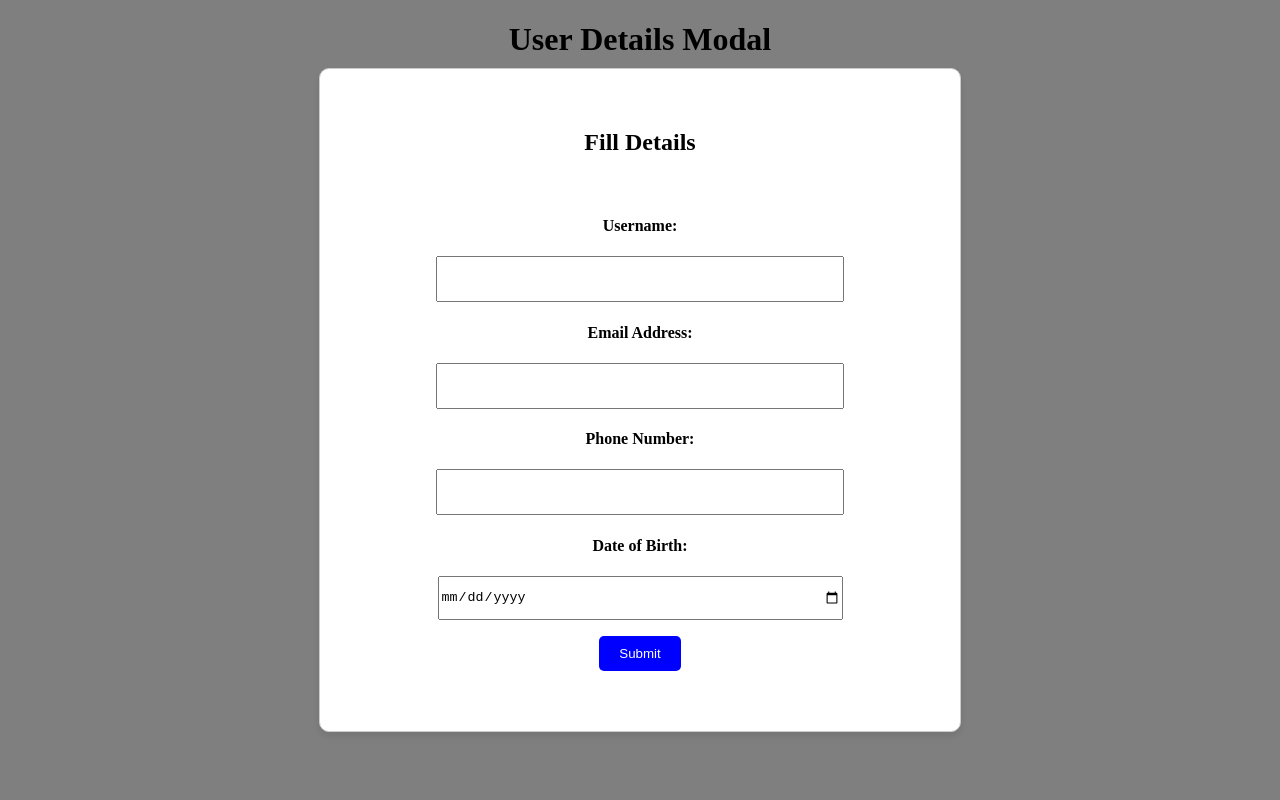
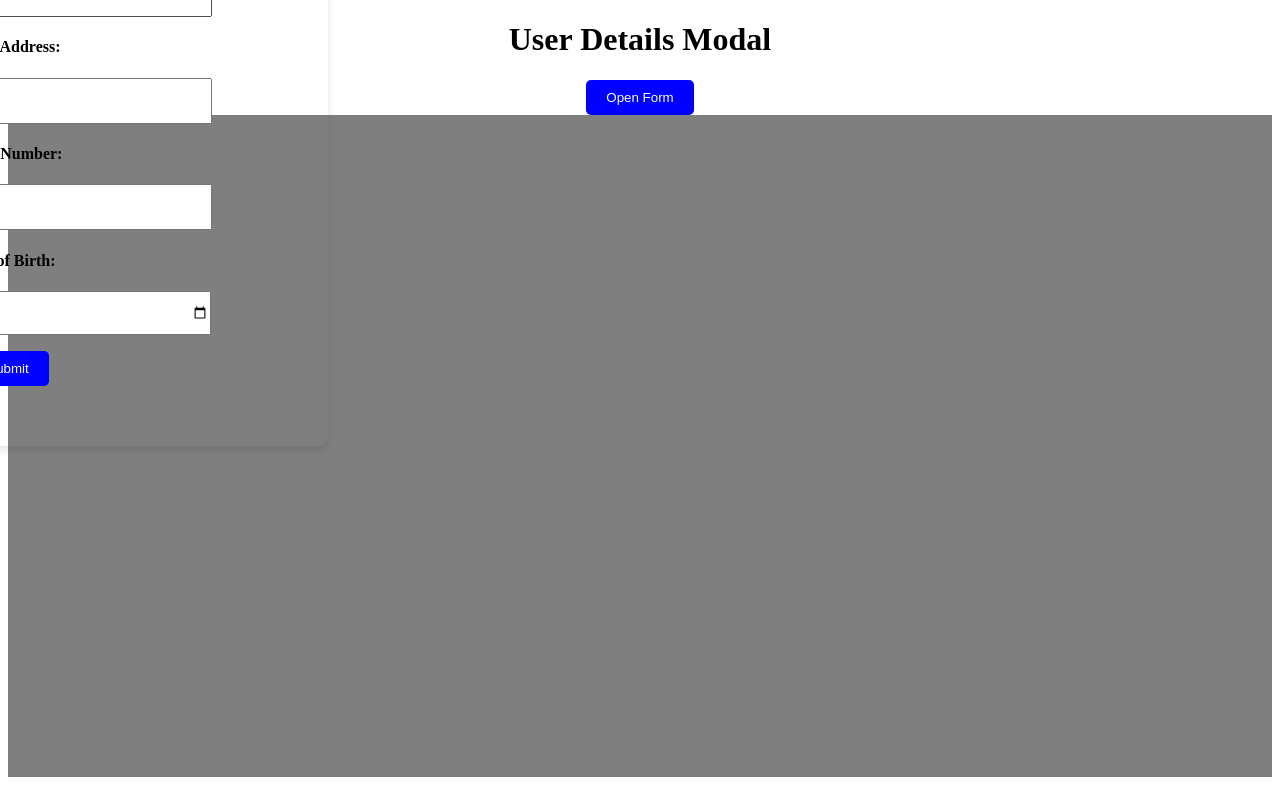
Before and after one commit to ashwin2312/XModal, a React (Vite) app: page / in a window 1280 px wide. Both pictures are taken after a click on the button "Open Form". Built offline with nearby package versions, Linux system fonts and the light colour scheme.

Commit message:
classname in Modal

```diff
--- a/src/App.css
+++ b/src/App.css
@@ -10,3 +10,11 @@
   cursor: pointer;
 
 }
+/* App.css */
+.modal-overlay {
+  background-color: rgba(0, 0, 0, 0.5);
+}
+
+.modal-content {
+  /* Any additional styling */
+}
--- a/src/App.jsx
+++ b/src/App.jsx
@@ -25,7 +25,6 @@
   overlay: {
     backgroundColor: "rgba(0, 0, 0, 0.5)",
   },
-
 };
 
 Modal.setAppElement("#root");
@@ -49,6 +48,8 @@
         contentLabel="User Details Form"
         shouldCloseOnEsc={true}
         shouldCloseOnOverlayClick={true}
+        className="modal-content modal"
+        overlayClassName="modal-overlay"
       >
         <ModalForm />
       </Modal>
```
